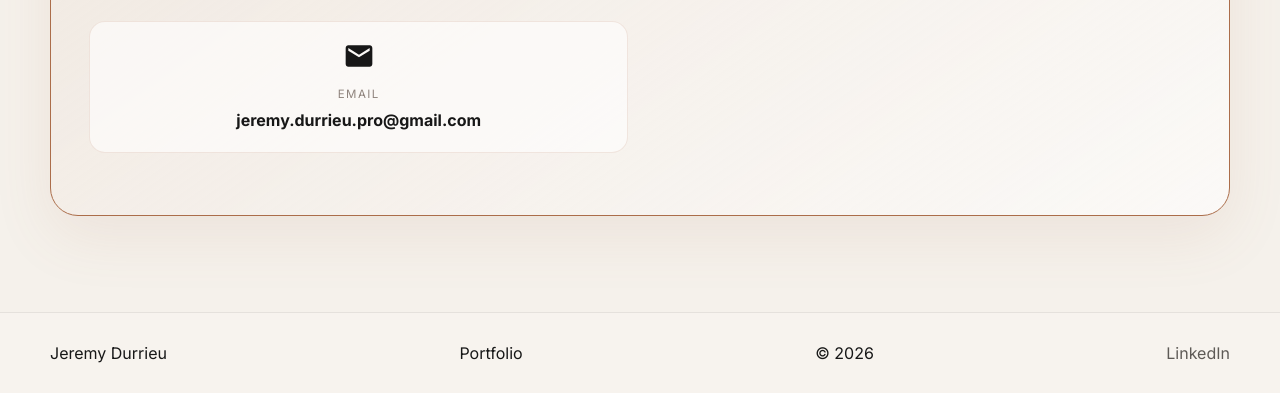
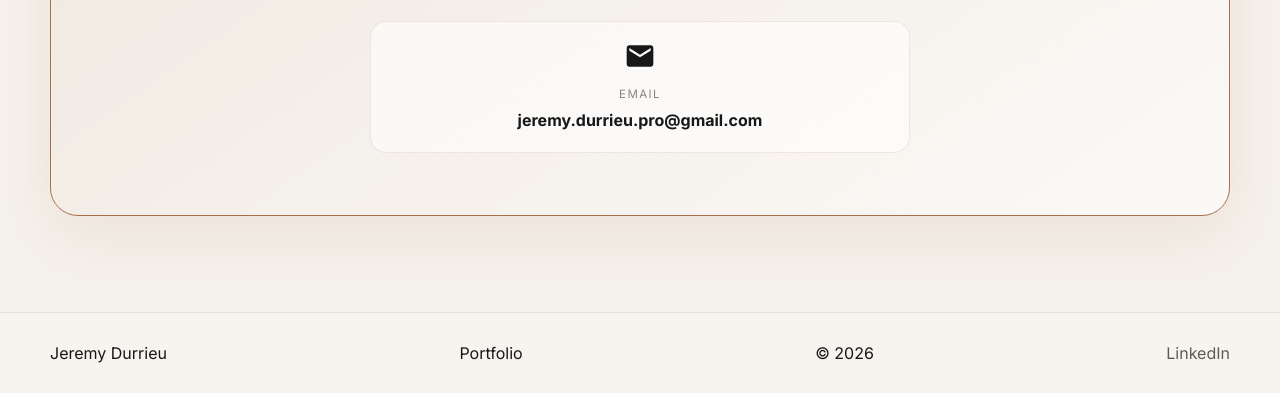
Before and after one commit to Portfolio-jeremy-durrieu/2026, a plain HTML site: page index.html in a window 1280 px wide. Shown: the part 3124-3517 px from the top of the page. Drawn offline with Linux system fonts and the light colour scheme.

Commit message:
Center email contact card

```diff
--- a/css/style.css
+++ b/css/style.css
@@ -842,6 +842,12 @@ strong {
   word-break: break-word;
 }
 
+.contact-list .contact-item:last-child {
+  grid-column: 1 / -1;
+  justify-self: center;
+  width: min(100%, 540px);
+}
+
 .copy-email {
   justify-self: center;
   margin-top: 1rem;
```
